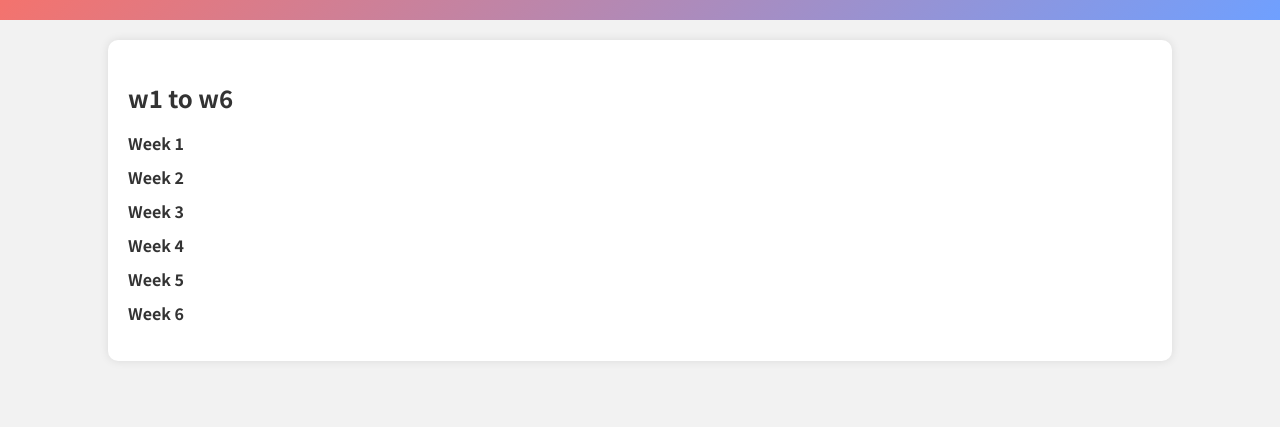
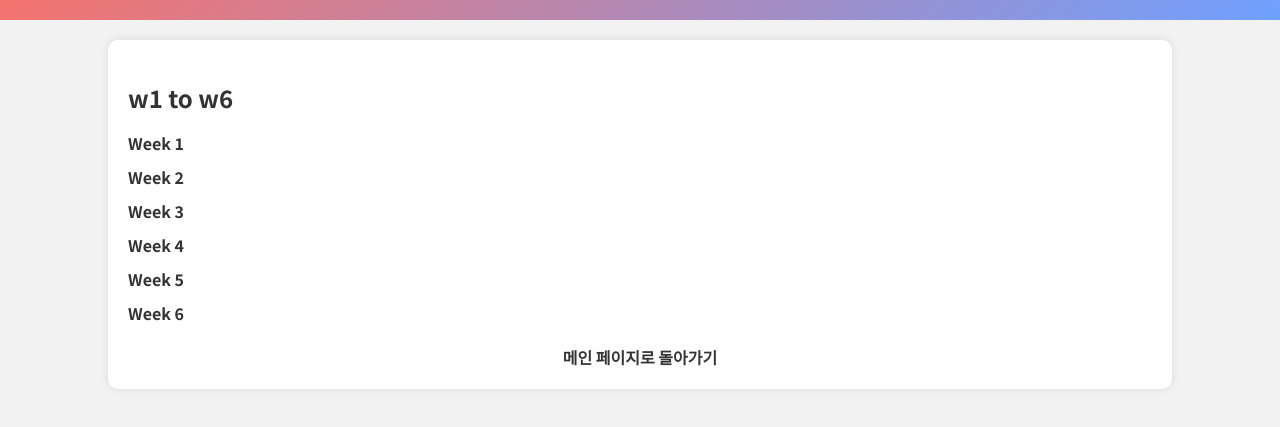
Before and after one commit to Jem-2/211, a plain HTML site: page m1.html in a window 1280 px wide. Shown: the part 109-536 px from the top of the page. Drawn offline with Linux system fonts and the light colour scheme.

Commit message:
Update m1.html

```diff
--- a/m1.html
+++ b/m1.html
@@ -47,6 +47,11 @@
         a:hover {
             color: #ff6f61;
         }
+        .back-btn {
+            display: block;
+            margin-top: 20px;
+            text-align: center;
+        }
     </style>
     <link href="https://fonts.googleapis.com/css2?family=Noto+Sans+KR:wght@400;700&display=swap" rel="stylesheet">
 </head>
@@ -64,6 +69,7 @@
             <li><a href="w5.html">Week 5</a></li>
             <li><a href="w6.html">Week 6</a></li>
         </ul>
+        <a href="index.html" class="back-btn">메인 페이지로 돌아가기</a>
     </div>
 </body>
 </html>
```
